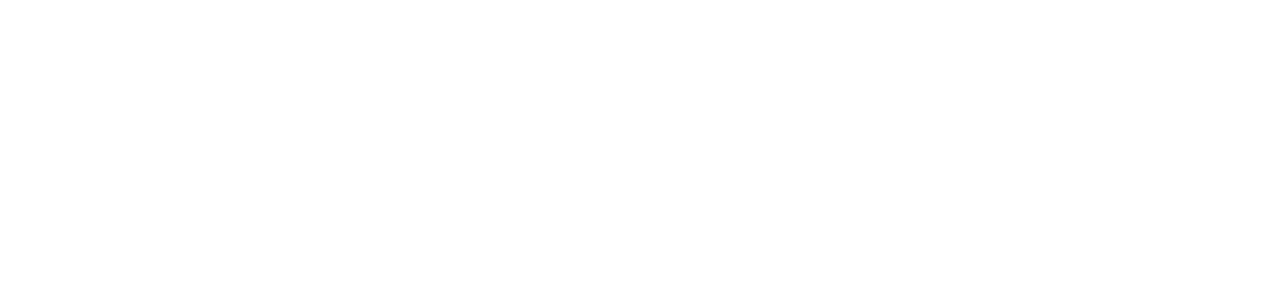
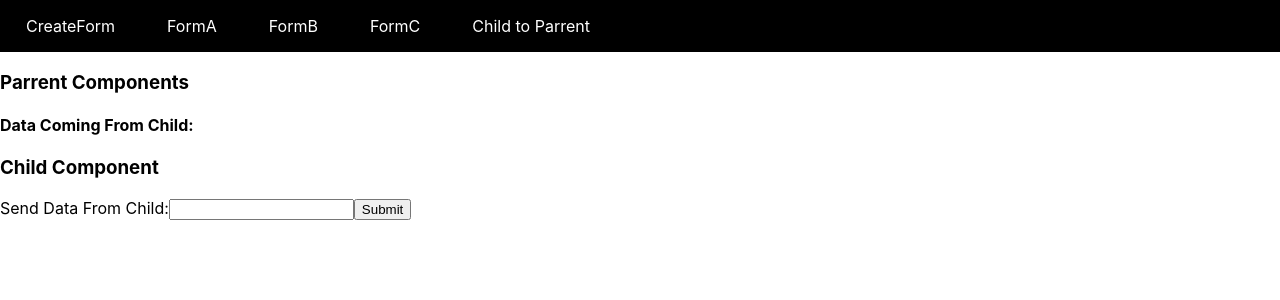
Before and after one commit to smartjaganrao/Form-Validation-Using-React-Hook-Form, a React (Create React App) app: page /ChildToParrent in a window 1280 px wide. Before the commit this address had no page. Shown: the top 300 px of the page. Built offline with nearby package versions, Linux system fonts and the light colour scheme.

Commit message:
Added - Child to Parrent Communication

```diff
--- a/src/App.js
+++ b/src/App.js
@@ -7,6 +7,7 @@
 import FormB from './components/FormB';
 import FormC from './components/FormC';
 import { BrowserRouter, Routes, Route } from 'react-router-dom';
+import ChildToParrent from './components/ChildToParrent';
 
 function App() {
   return (
@@ -15,10 +16,11 @@
     <BrowserRouter>
       <Routes>
         <Route path="/" element={<Header />}>
-        <Route exact index path="/" element={<CreateForm />} />
+        <Route   path="/" element={<CreateForm />} />
           <Route path="FormA" element={<FormA />} />
           <Route path="FormB" element={<FormB />} />
           <Route path="FormC" element={<FormC />} />
+          <Route path="ChildToParrent" element={<ChildToParrent />} />
         </Route>
       </Routes>
     </BrowserRouter>
--- /dev/null
+++ b/src/components/ChildComponent.js
@@ -0,0 +1,34 @@
+import {useState} from 'react';
+
+function ChildComponent(props)
+{
+    const [data,setData] = useState();
+
+    const onChange = (e) =>
+    {
+        setData(e.target.value); // Store the data
+    }
+
+    const HandleSubmit = (e) =>
+    {
+        e.preventDefault();
+        props.onSubmit(data); // Pass the data
+    }
+
+    return (
+      <div className="">
+            <h3> Child Component</h3>
+
+            <form onSubmit={HandleSubmit}>
+            <label> Send Data From Child:
+            <input type="text"  value={data} onChange={onChange}/>
+            <button type='submit' >Submit </button>
+            </label>
+
+            </form>
+
+      </div>
+    );
+  }
+
+  export default ChildComponent;
--- /dev/null
+++ b/src/components/ChildToParrent.js
@@ -0,0 +1,22 @@
+import ChildComponent from "./ChildComponent";
+import {useState} from 'react';
+
+function ChildToParrent() {
+
+    const [data,setData] = useState();
+
+    const getDataFromChild = (datafromchild) =>
+        {
+            setData(datafromchild);
+        }
+
+    return (
+      <div className="">
+            <h3> Parrent Components</h3>
+            <h4> Data Coming From Child: {data}</h4>
+            <ChildComponent onSubmit={getDataFromChild}/>
+      </div>
+    );
+  }
+
+  export default ChildToParrent;
--- a/src/components/FormA.js
+++ b/src/components/FormA.js
@@ -10,10 +10,18 @@
 let navigate = useNavigate();
 const [empdata, setEmpData] = useState();
 const [submitstatus, setSubmitStatus] = useState(false);
+
 const locationnew = useLocation();
 
 const {register, handleSubmit,setValue, formState : {errors}} = useForm(
 );
+
+const firstNameFun = (e) =>
+{
+  console.log(e.target.value);
+}
+
+const [formdata, setFormData] = useState([]);
 
 useEffect(() =>
 {
@@ -51,11 +59,14 @@
     {
       setEmpData(data);
       setSubmitStatus(true);
+
       alert(JSON.stringify(data, null, 2));
+
+      console.log(formdata);
     })}>
 
       <label>First Name:
-        <input {...register(`firstName`, {required : 'FirstName is Required'})} type="text" placeholder="First Name"  /> <br/>
+        <input {...register(`firstName`, {required : 'FirstName is Required'})} type="text" placeholder="First Name" onChange={firstNameFun} /> <br/>
         {errors?.firstName && <span  className="errors"> {errors.firstName.message}</span>} <br/>
       </label>
 
--- a/src/components/Header.js
+++ b/src/components/Header.js
@@ -21,6 +21,10 @@
             <Link to="/FormC" >FormC</Link>
           </li>
 
+          <li>
+            <Link to="/childtoparrent" >Child to Parrent</Link>
+          </li>
+
         </ul>
       </nav>
 
```
Also changed, not shown: src/Data.js (+5 -5 lines), src/components/FormC.js (+5 -5 lines), 1 other file (tests, documents, lock files or other folders).
